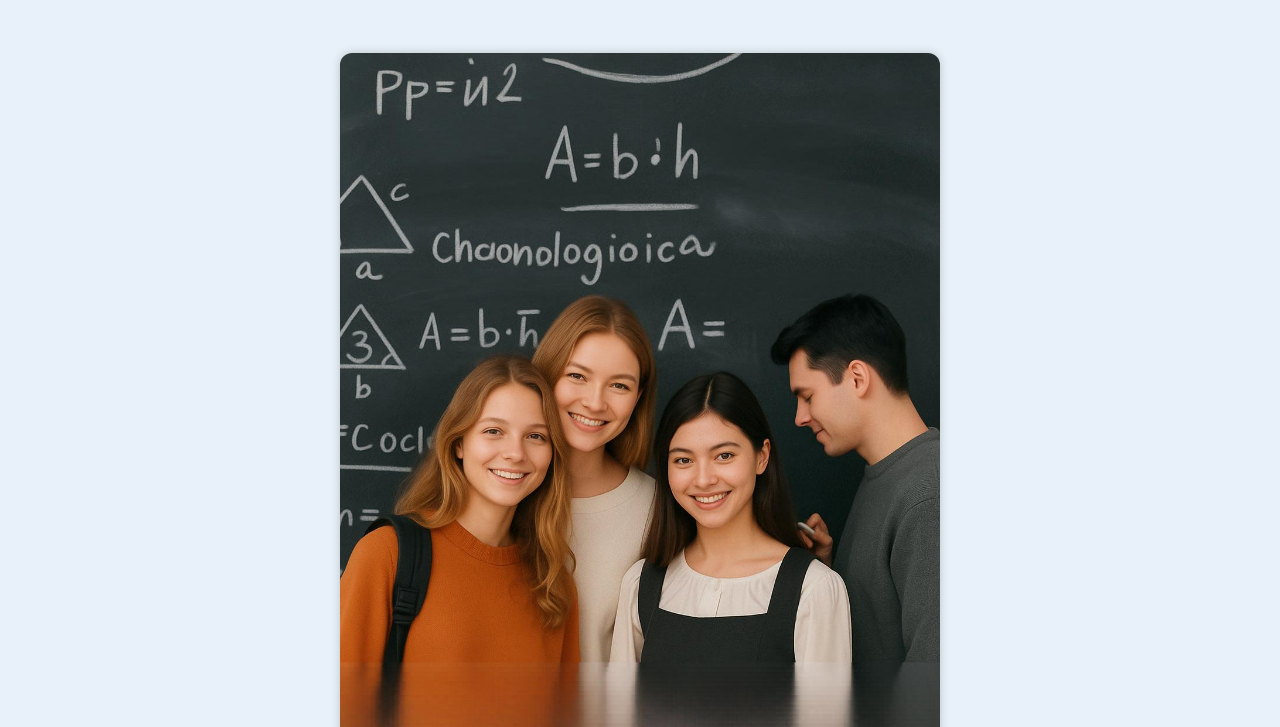
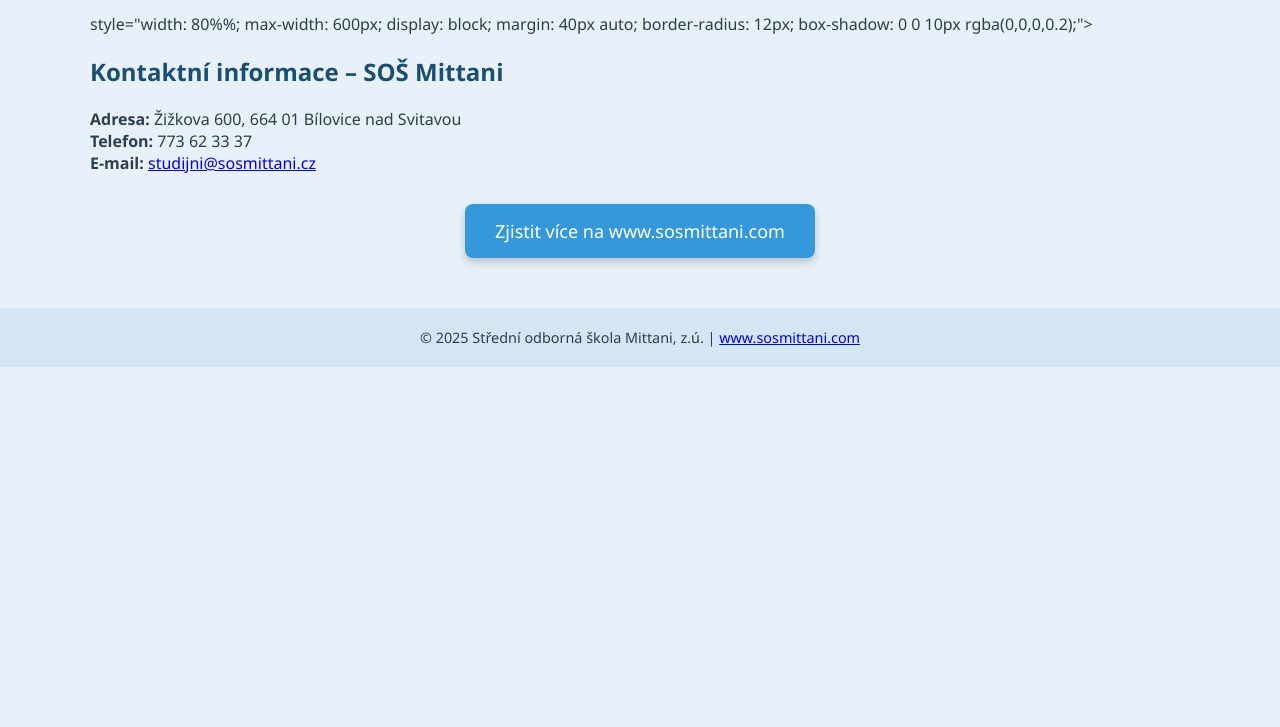
Before and after one commit to Lysseum/sosmittani, a plain HTML site: page index.html in a window 1280 px wide. Shown: the part 1093-1820 px from the top of the page. After the commit the page ends 1460 px from the top, so only its background shows below. Drawn offline with Linux system fonts and the light colour scheme.

Commit message:
Add files via upload

```diff
--- a/index.html
+++ b/index.html
@@ -134,7 +134,7 @@
             </div>
         </div>
 
-        <img src="zaci_na_web.png" alt="Žáci školy Mittani" style="width: 80%%; max-width: 600px; display: block; margin: 40px auto; border-radius: 12px; box-shadow: 0 0 10px rgba(0,0,0,0.2);">
+          style="width: 80%%; max-width: 600px; display: block; margin: 40px auto; border-radius: 12px; box-shadow: 0 0 10px rgba(0,0,0,0.2);">
 
         <section>
             <h2>Kontaktní informace – SOŠ Mittani</h2>
```
